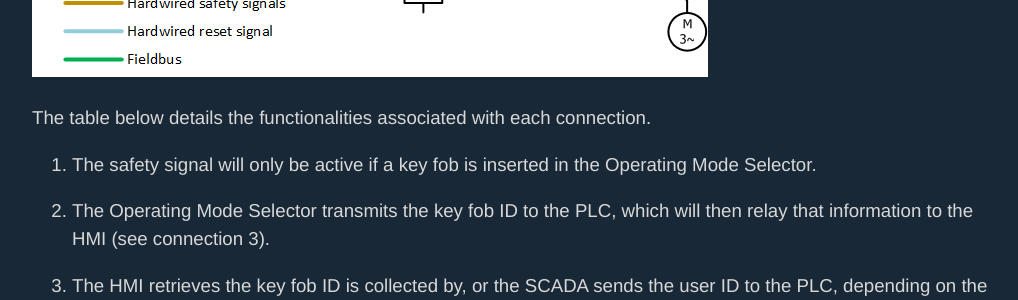
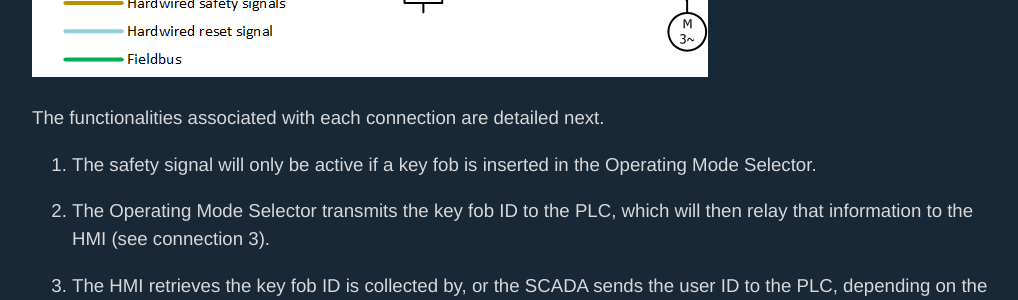
Before and after one commit to hardpath/hardpath.github.io, a Jekyll site: the page built from _posts/2021-04-05-2fa-for-industrial-control-systems.md, in a window 1280 px wide and 900 px high, scrolled down 1903 px. Shown: the part 153-453 px from the top of the window, without its empty margins (128-1146 px from the left). Built offline with Jekyll 4.4.1, drawn with Linux system fonts in a browser that asks for light colours.

Commit message:
Minor fixes

```diff
--- a/_posts/2021-04-05-2fa-for-industrial-control-systems.md
+++ b/_posts/2021-04-05-2fa-for-industrial-control-systems.md
@@ -60,21 +60,26 @@ and the functionality described above.
 
 ![Overview](/assets/images/posts/2021-04-05-2fa-for-industrial-control-systems/img0301.png)
 
-The table below details the functionalities associated with each connection.
+The functionalities associated with each connection are detailed next.
 
 1. The safety signal will only be active if a key fob is inserted in the Operating Mode Selector.
 
-2. The Operating Mode Selector transmits the key fob ID to the PLC, which will then relay that information to the HMI (see connection 3).
+2. The Operating Mode Selector transmits the key fob ID to the PLC, which will then relay that information to the HMI
+(see connection 3).
 
-3. The HMI retrieves the key fob ID is collected by, or the SCADA sends the user ID to the PLC, depending on the selected approach for the user – key fob association (see Section 3.2).
+3. The HMI retrieves the key fob ID is collected by, or the SCADA sends the user ID to the PLC, depending on the
+selected approach for the user – key fob association (see Section 3.2).
 
-4. The Reset signal is activated by the PLC only when a logged-in user with the assigned key fob inserted issues a reset command.
+4. The Reset signal is activated by the PLC only when a logged-in user with the assigned key fob inserted issues a
+reset command.
 
 5. Same as connection 4, but using a Fieldbus connection between the PLC and the Safety Controller.
 
 6. The Safety contactors will be energised if a key fob is inserted and after the reset command is received.
 
-7. The control signal to the actuator is activated by the user using the HMI or any trigger signal connected to the PLC; for additional security, this control signal can be subjected to the same constraints as the Reset signal (see connection 4).
+7. The control signal to the actuator is activated by the user using the HMI or any trigger signal connected to the
+PLC; for additional security, this control signal can be subjected to the same constraints as the Reset signal (see
+connection 4).
 
 ### 3.1	User Credentials
 
```
Also changed, not shown: _posts/2021-02-19-configure-raspberry-pi-as-router.md (renamed from _posts/2021-04-05-2fa-ics.md).
